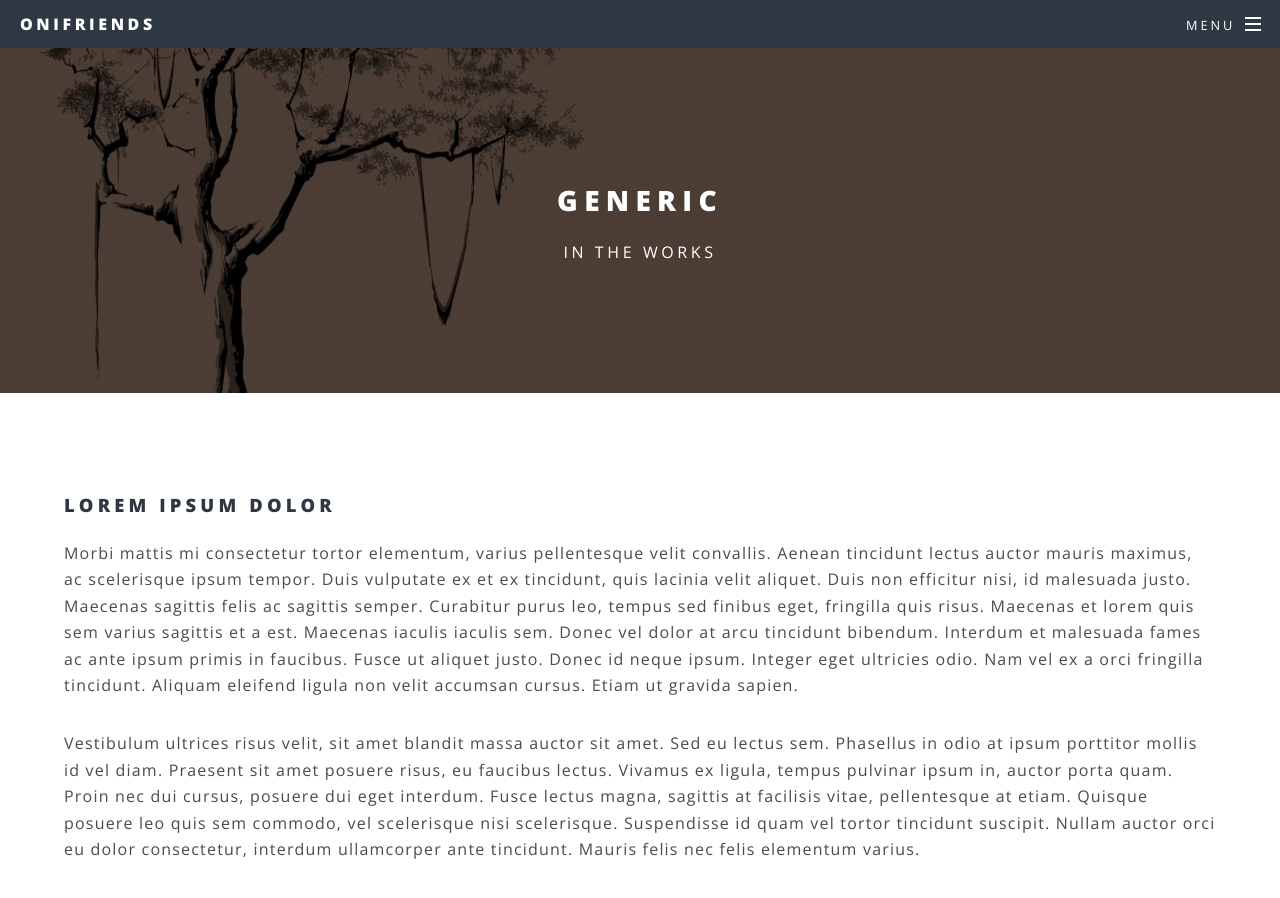
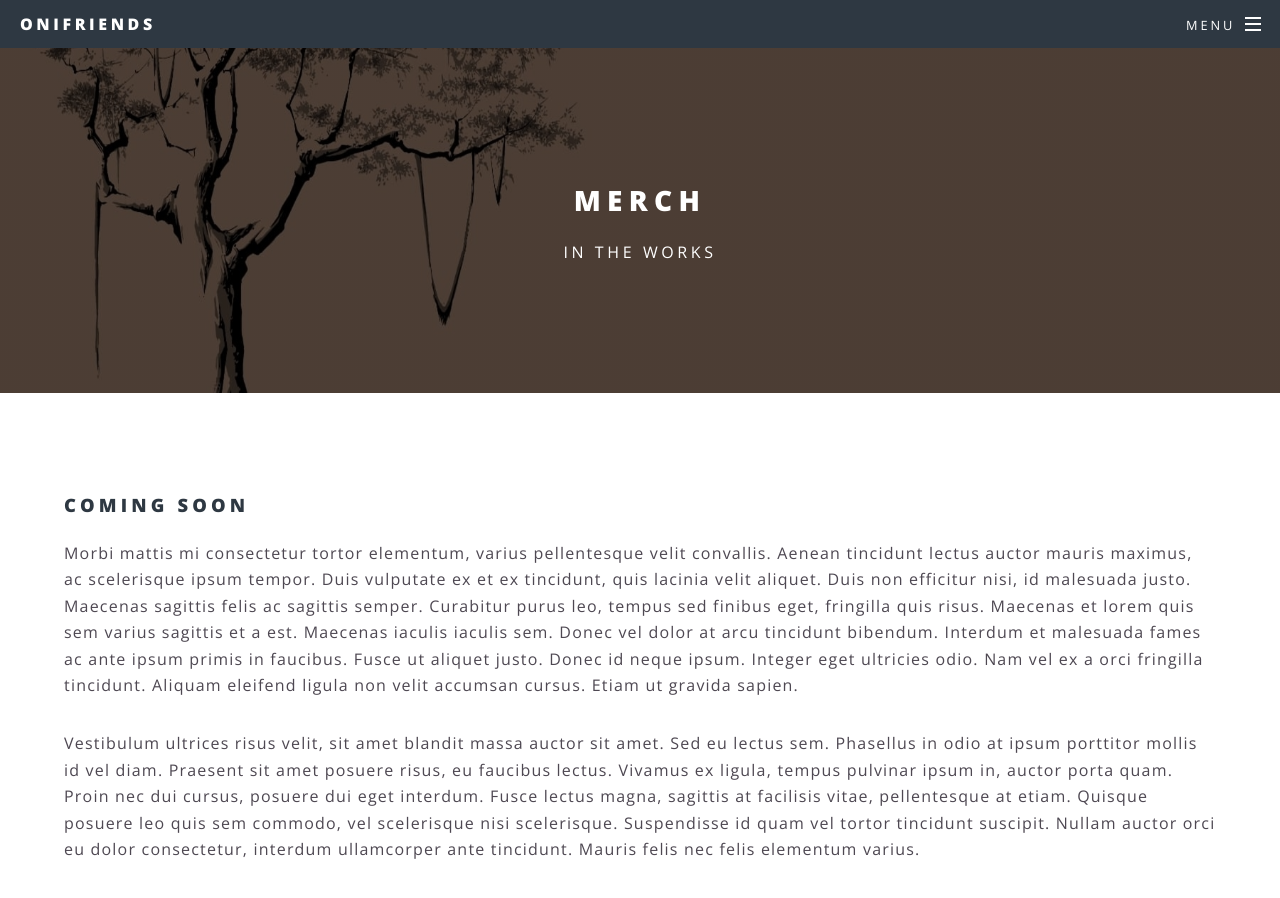
Before and after one commit to TeaOnMe/TeaOnMe.github.io, a Jekyll site: the page built from generic.html, in a window 1280 px wide and 900 px high. Built offline with Jekyll 4.4.1, drawn with Linux system fonts in a browser that asks for light colours.

Commit message:
Update generic.html

```diff
--- a/generic.html
+++ b/generic.html
@@ -1,8 +1,8 @@
 ---
 layout: page
-title: Generic
+title: Merch
 ---
-	<h3>Lorem ipsum dolor</h3>
+	<h3>Coming Soon</h3>
 	<p>Morbi mattis mi consectetur tortor elementum, varius pellentesque velit convallis. Aenean tincidunt lectus auctor mauris maximus, ac scelerisque ipsum tempor. Duis vulputate ex et ex tincidunt, quis lacinia velit aliquet. Duis non efficitur nisi, id malesuada justo. Maecenas sagittis felis ac sagittis semper. Curabitur purus leo, tempus sed finibus eget, fringilla quis risus. Maecenas et lorem quis sem varius sagittis et a est. Maecenas iaculis iaculis sem. Donec vel dolor at arcu tincidunt bibendum. Interdum et malesuada fames ac ante ipsum primis in faucibus. Fusce ut aliquet justo. Donec id neque ipsum. Integer eget ultricies odio. Nam vel ex a orci fringilla tincidunt. Aliquam eleifend ligula non velit accumsan cursus. Etiam ut gravida sapien.</p>
 	<p>Vestibulum ultrices risus velit, sit amet blandit massa auctor sit amet. Sed eu lectus sem. Phasellus in odio at ipsum porttitor mollis id vel diam. Praesent sit amet posuere risus, eu faucibus lectus. Vivamus ex ligula, tempus pulvinar ipsum in, auctor porta quam. Proin nec dui cursus, posuere dui eget interdum. Fusce lectus magna, sagittis at facilisis vitae, pellentesque at etiam. Quisque posuere leo quis sem commodo, vel scelerisque nisi scelerisque. Suspendisse id quam vel tortor tincidunt suscipit. Nullam auctor orci eu dolor consectetur, interdum ullamcorper ante tincidunt. Mauris felis nec felis elementum varius.</p>
 	<hr />
```
